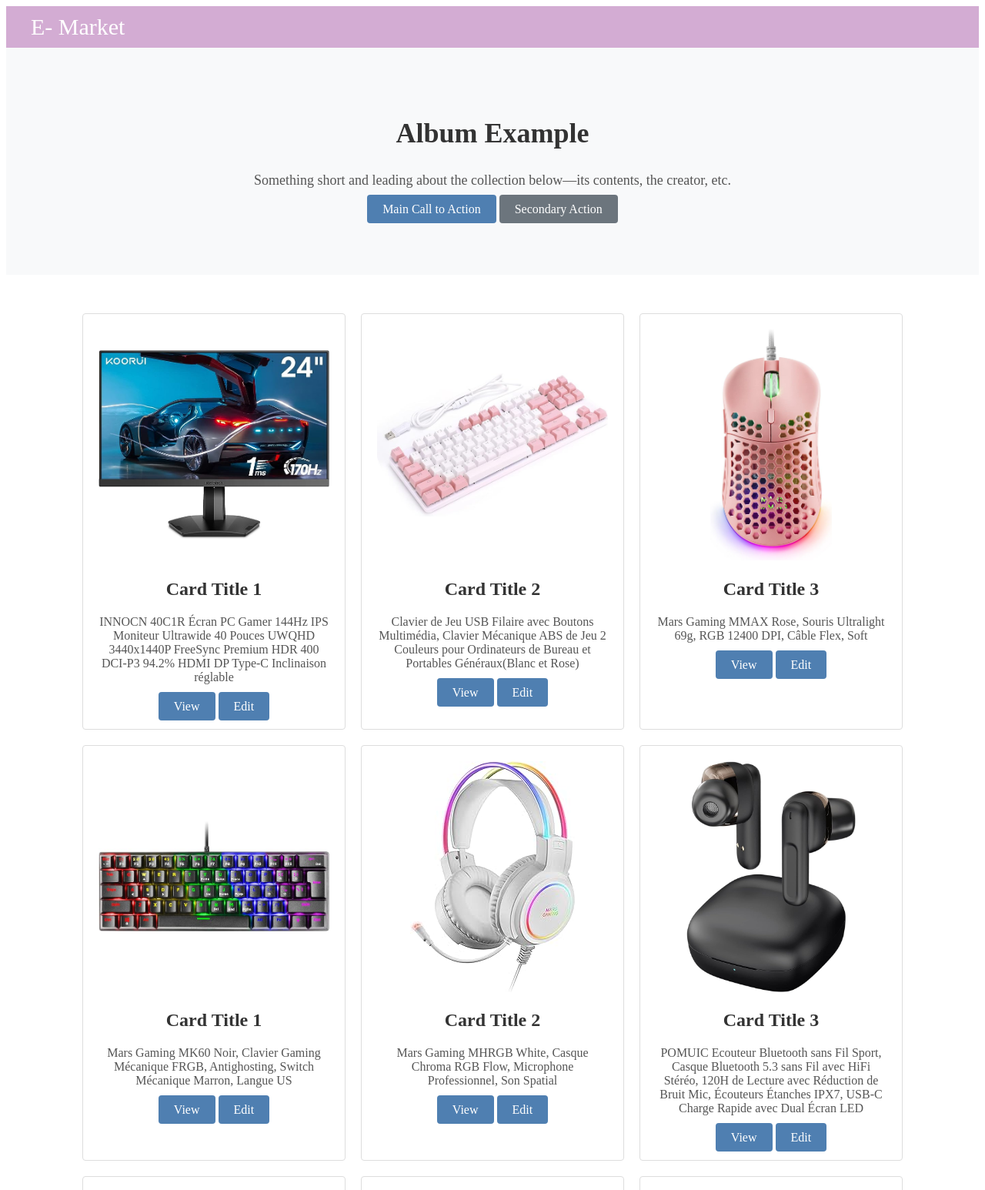
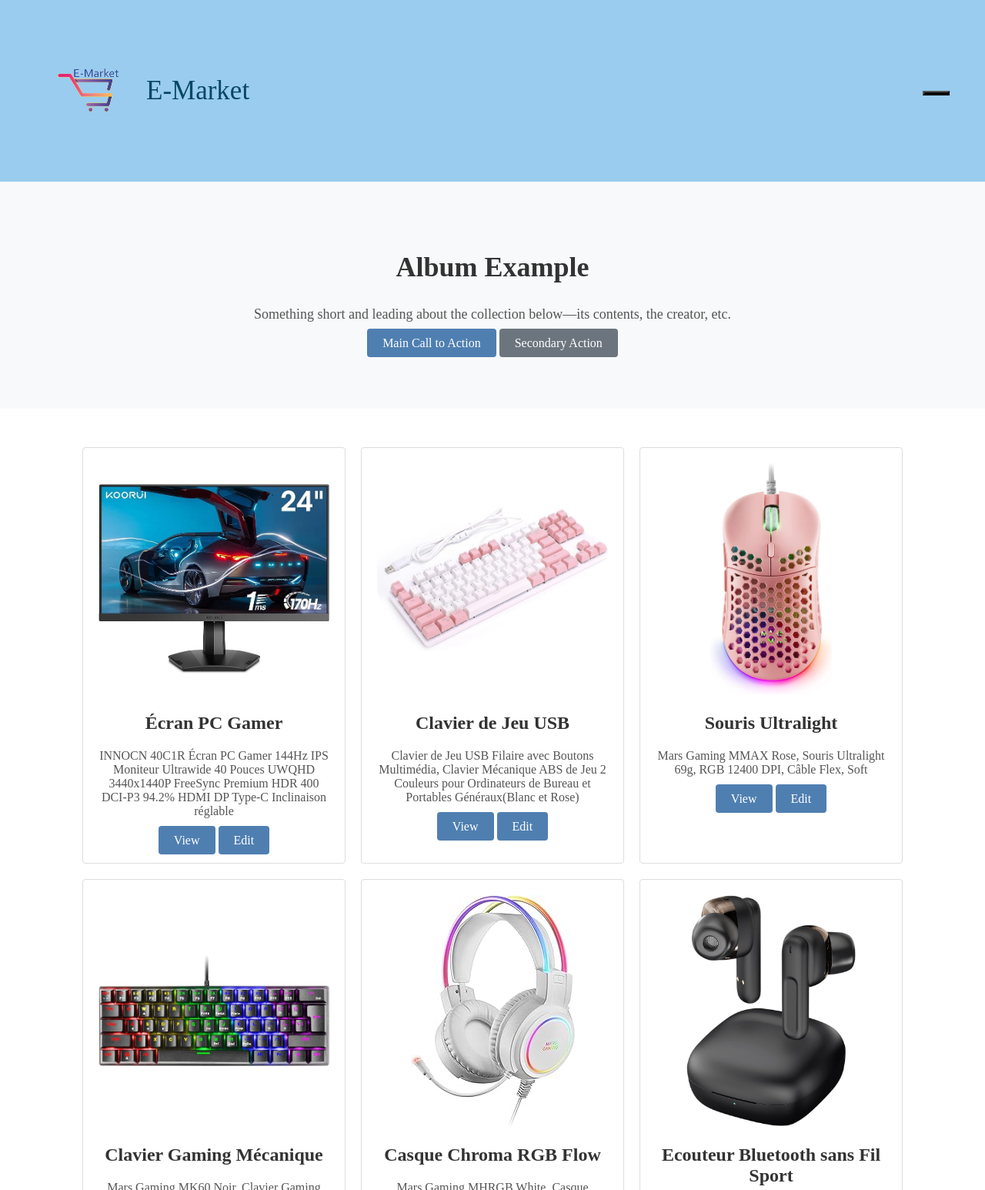
Before and after one commit to MaryemKhaoua/web_site, a plain HTML site: page e-commerce.html in a window 1280 px wide. Shown: the top 1546 px of the page at 77% size. Drawn offline with Linux system fonts and the light colour scheme.

Commit message:
not finished yet

```diff
--- a/e-commerce.html
+++ b/e-commerce.html
@@ -3,17 +3,27 @@
 <head>
     <meta charset="utf-8">
     <meta name="viewport" content="width=device-width, initial-scale=1">
-    <title>E- Market</title>
+    <title>E-Market</title>
     <link rel="stylesheet" href="style.css">
 </head>
-<body>
+<body class="custom-body">
 
 <header class="custom-header">
     <div class="custom-header-inner">
-        <a href="#" class="custom-logo">E- Market</a>
-        <button class="custom-menu-button" type="button" id="toggleButton">
-            <span class="custom-menu-icon"></span>
-        </button>
+      <div class="custom-log">
+        <div>
+            <img src="logo.png" alt="Logo" class="logo">
+        </div>
+        <div>
+            <a href="#" class="custom-logo">E-Market</a>
+        </div>
+      </div>
+        <div>
+            <button class="custom-menu-button" type="button" id="toggleButton">
+                <span class="custom-menu-icon"></span>
+            </button>
+        </div>
+
     </div>
 </header>
 
@@ -34,7 +44,7 @@
             <!-- Ajoutez ici les éléments de la carte -->
             <div class="custom-card">
                 <img class="image" src="11.jpg" alt="Image 1">
-                <h2 class="custom-card-title">Card Title 1</h2>
+                <h2 class="custom-card-title">Écran PC Gamer</h2>
                 <p class="custom-card-description">INNOCN 40C1R Écran PC Gamer 144Hz IPS Moniteur Ultrawide 40 Pouces UWQHD 3440x1440P FreeSync Premium HDR 400 DCI-P3 94.2% HDMI DP Type-C Inclinaison réglable</p>
                 <a href="#" class="custom-btn custom-primary-btn">View</a>
                 <a href="#" class="custom-btn custom-primary-btn">Edit</a>
@@ -43,7 +53,7 @@
 
             <div class="custom-card">
                 <img class="image" src="22.jpg" alt="Image 2">
-                <h2 class="custom-card-title">Card Title 2</h2>
+                <h2 class="custom-card-title">Clavier de Jeu USB</h2>
                 <p class="custom-card-description">Clavier de Jeu USB Filaire avec Boutons Multimédia, Clavier Mécanique ABS de Jeu 2 Couleurs pour Ordinateurs de Bureau et Portables Généraux(Blanc et Rose)</p>
                 <a href="#" class="custom-btn custom-primary-btn">View</a>
                 <a href="#" class="custom-btn custom-primary-btn">Edit</a>
@@ -51,7 +61,7 @@
 
             <div class="custom-card">
                 <img class="image" src="33.jpg" alt="Image 3">
-                <h2 class="custom-card-title">Card Title 3</h2>
+                <h2 class="custom-card-title">Souris Ultralight</h2>
                 <p class="custom-card-description">Mars Gaming MMAX Rose, Souris Ultralight 69g, RGB 12400 DPI, Câble Flex, Soft</p>
                 <a href="#" class="custom-btn custom-primary-btn">View</a>
                 <a href="#" class="custom-btn custom-primary-btn">Edit</a>
@@ -59,7 +69,7 @@
             <!-- Ajoutez ici les éléments de la carte -->
             <div class="custom-card">
                 <img class="image" src="44.jpg" alt="Image 1">
-                <h2 class="custom-card-title">Card Title 1</h2>
+                <h2 class="custom-card-title">Clavier Gaming Mécanique</h2>
                 <p class="custom-card-description">Mars Gaming MK60 Noir, Clavier Gaming Mécanique FRGB, Antighosting, Switch Mécanique Marron, Langue US</p>
                 <a href="#" class="custom-btn custom-primary-btn">View</a>
                 <a href="#" class="custom-btn custom-primary-btn">Edit</a>
@@ -67,7 +77,7 @@
 
             <div class="custom-card">
                 <img class="image" src="55.jpg" alt="Image 2">
-                <h2 class="custom-card-title">Card Title 2</h2>
+                <h2 class="custom-card-title">Casque Chroma RGB Flow</h2>
                 <p class="custom-card-description">Mars Gaming MHRGB White, Casque Chroma RGB Flow, Microphone Professionnel, Son Spatial</p>
                 <a href="#" class="custom-btn custom-primary-btn">View</a>
                 <a href="#" class="custom-btn custom-primary-btn">Edit</a>
@@ -75,7 +85,7 @@
 
             <div class="custom-card">
                 <img class="image" src="66.jpg" alt="Image 3">
-                <h2 class="custom-card-title">Card Title 3</h2>
+                <h2 class="custom-card-title">Ecouteur Bluetooth sans Fil Sport</h2>
                 <p class="custom-card-description">POMUIC Ecouteur Bluetooth sans Fil Sport, Casque Bluetooth 5.3 sans Fil avec HiFi Stéréo, 120H de Lecture avec Réduction de Bruit Mic, Écouteurs Étanches IPX7, USB-C Charge Rapide avec Dual Écran LED</p>
                 <a href="#" class="custom-btn custom-primary-btn">View</a>
                 <a href="#" class="custom-btn custom-primary-btn">Edit</a>
@@ -83,7 +93,7 @@
             <!-- Ajoutez ici les éléments de la carte -->
             <div class="custom-card">
                 <img class="image" src="77.jpg" alt="Image 1">
-                <h2 class="custom-card-title">Card Title 1</h2>
+                <h2 class="custom-card-title">Casque Bluetooth sans Fil</h2>
                 <p class="custom-card-description">BERIBES Casque Bluetooth sans Fil - Durée de Lecture : 65 h -avec Micro 6 Modes EQ - Style Around-Ear - avec Microphone - pour iPhone/iPad/Android/Ordinateurs Portables</p>
                 <a href="#" class="custom-btn custom-primary-btn">View</a>
                 <a href="#" class="custom-btn custom-primary-btn">Edit</a>
@@ -91,7 +101,7 @@
 
             <div class="custom-card">
                 <img class="image" src="88.jpg" alt="Image 2">
-                <h2 class="custom-card-title">Card Title 2</h2>
+                <h2 class="custom-card-title">CoverKingz Brassard de Sport</h2>
                 <p class="custom-card-description">CoverKingz Brassard de Sport pour Apple iPhone 13 Mini - Brassard pour Smartphone, Accessoire de Sport avec Poche pour Les clés iPhone 13 Mini - Accessoire Sport, Brassard téléphone Portable Noir</p>
                 <a href="#" class="custom-btn custom-primary-btn">View</a>
                 <a href="#" class="custom-btn custom-primary-btn">Edit</a>
@@ -99,7 +109,7 @@
 
             <div class="custom-card">
                 <img class="image" src="99.jpg" alt="Image 3">
-                <h2 class="custom-card-title">Card Title 3</h2>
+                <h2 class="custom-card-title">iPhone 13 Mini 5.4</h2>
                 <p class="custom-card-description">DOINK Coque pour iPhone 13 Mini 5.4", Etui Housse de Téléphone en Silicone TPU Colorée et Brillante avec Bord Doré Design - Rouge</p>
                 <a href="#" class="custom-btn custom-primary-btn">View</a>
                 <a href="#" class="custom-btn custom-primary-btn">Edit</a>
@@ -114,6 +124,8 @@
         <p class="custom-footer-text">
             New to web development? <a href="#" class="custom-footer-link">Visit our homepage</a> or read our <a href="#" class="custom-footer-link">getting started guide</a>.
         </p>
+        <p class="custom-footer-text">Contact us<br>
+            <a class="custom-footer-link" href="E-market@gmail.com">E-market@gmail.com</a></p>
         <p class="custom-footer-text">
             ©2023 - KHAOUA Maryem - Tous droits réservés
         </p>
--- a/style.css
+++ b/style.css
@@ -1,9 +1,14 @@
+.custom-body
+{
+    margin: 0%;
+}
 /* Styles for the custom header */
 .custom-header {
-    background-color: #d3acd3;
+    background-color: #99ccee;
     color: #2e5667;
     padding: 10px 0;
     text-align: center;
+
 
 }
 .custom-header .custom-header-inner {
@@ -12,18 +17,34 @@
     display: flex;
     justify-content: space-between;
     align-items: center;
+
+}
+.custom-log
+{
+    display: flex;
+    justify-content: flex-start;
+    align-items: center;
+}
+.custom-header .logo
+{
+    max-width: 150px;
+    position:relative;
+
+}
+.custom-header .custom-logo {
+    font-size: 35px;
+    color: #074763;
+    text-decoration: none;
+
 }
 
-.custom-header .custom-logo {
-    font-size: 30px;
-    color: #fff;
-    text-decoration: none;
-}
-
-.custom-header .custom-menu-button {
-    background: none;
-    border: none;
-    color: #fff;
+.custom-header .custom-menu-button
+{
+  width: 35px;
+  height: 5px;
+  background-color: rgb(0, 0, 0);
+  margin: 6px;
+  flex-direction: column;
 }
 
 /* Styles for the custom hero section */
@@ -65,6 +86,7 @@
     left: 10px;
     bottom: 10px;
     text-align: left;
+    justify-content: space-between;
 }
 
 .custom-secondary-btn {
@@ -121,8 +143,8 @@
 
 /* Styles for the custom footer */
 .custom-footer {
-    background-color: #053b5f;
-    color: #fff;
+    background-color: #99ccee;
+    color: #180524;
     padding: 20px 0;
     text-align: center;
 }
@@ -138,6 +160,6 @@
 
 .custom-footer .custom-footer-link
 {
-    color: #91e3e8;
+    color: #0d02b0;
     text-decoration: none;
 }
```
Also changed, not shown: design.png (deleted), logo.png (added).
